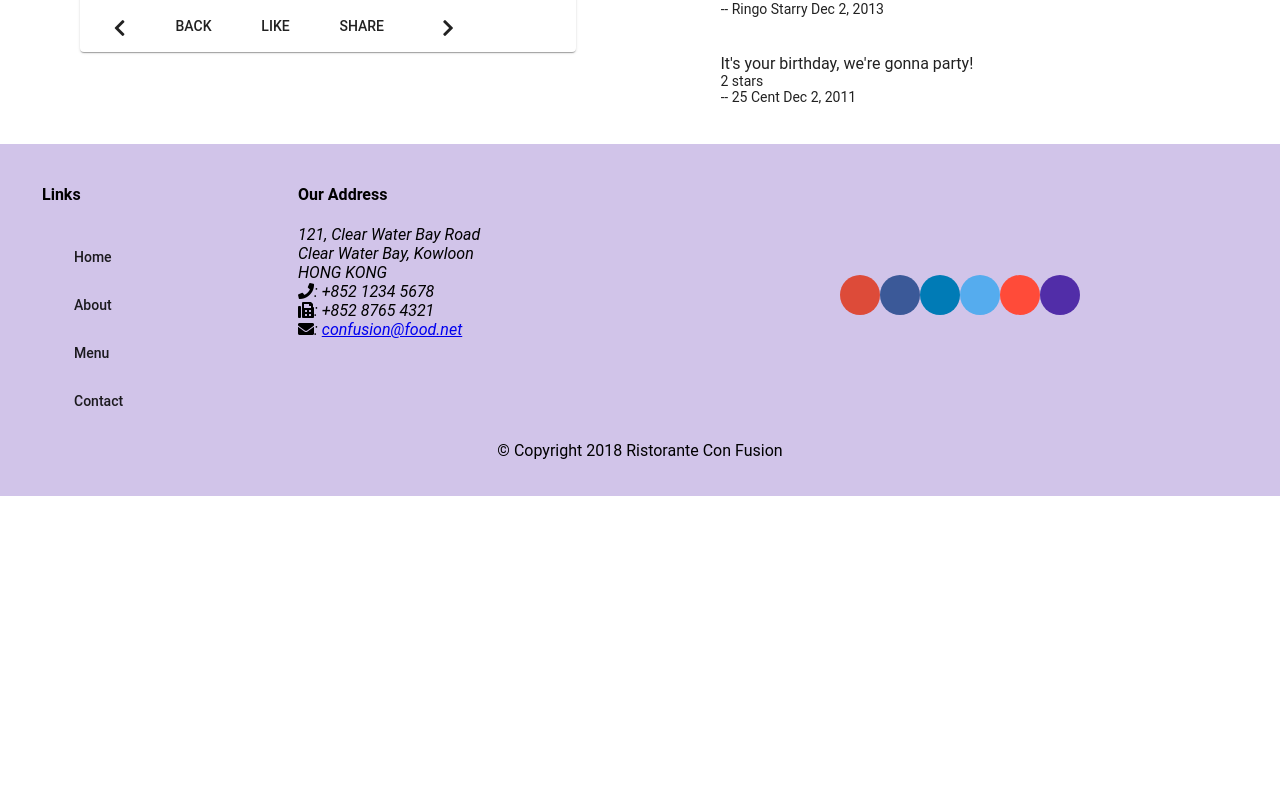
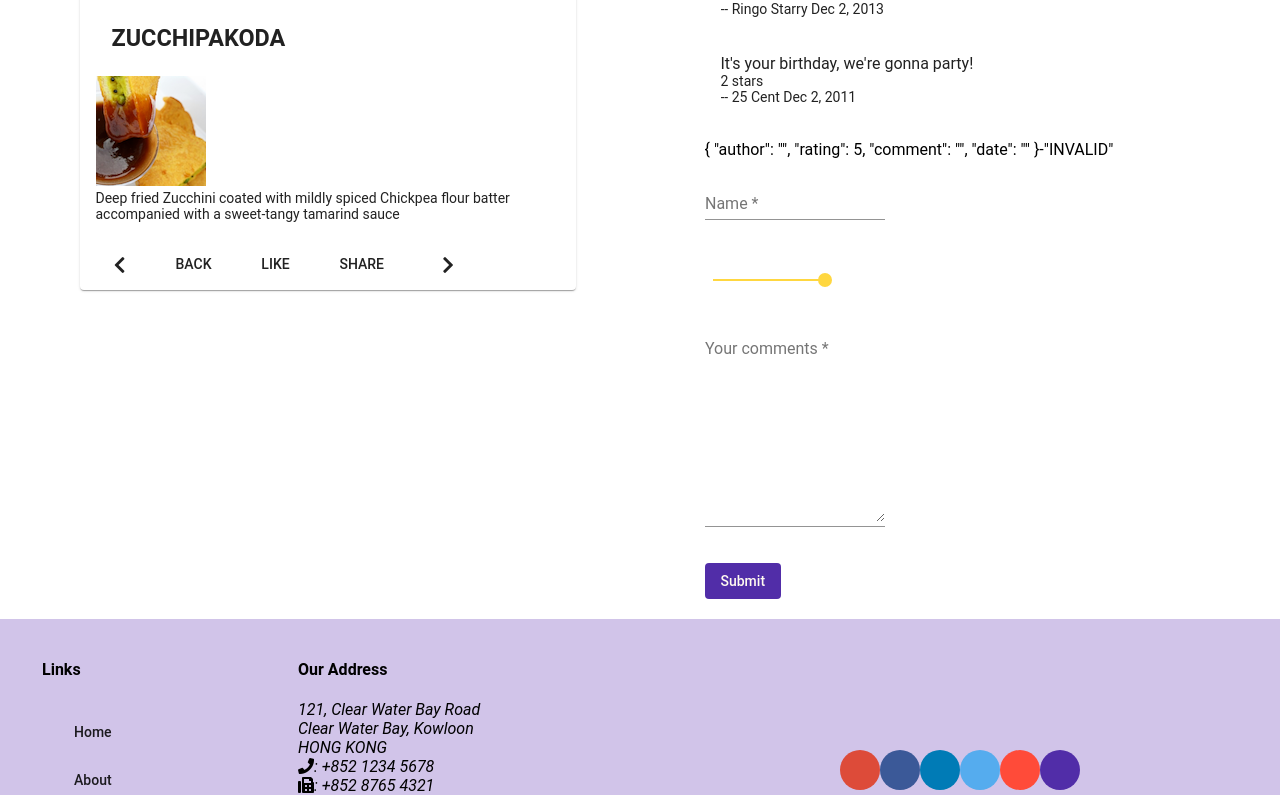
Before and after one commit to DiegoEme/ConFusion-Angular, an Angular app: page /dishdetail/1 in a window 1280 px wide. Shown: the part 683-1478 px from the top of the page. Before the commit the page ends 1179 px from the top, so only its background shows below. Built offline with nearby package versions, Linux system fonts and the light colour scheme; some icons are missing.

Commit message:
comments form

```diff
--- a/src/app/app.module.ts
+++ b/src/app/app.module.ts
@@ -18,6 +18,7 @@ import { ReactiveFormsModule } from '@angular/forms';
 import { MatSelectModule } from '@angular/material/select';
 import { MatSlideToggleModule } from '@angular/material/slide-toggle';
 import { MatProgressSpinnerModule } from '@angular/material/progress-spinner';
+import {MatSliderModule} from '@angular/material/slider';
 import 'hammerjs';
 import { MenuComponent } from './menu/menu.component';
 import { DishdetailComponent } from './dishdetail/dishdetail.component';
@@ -64,7 +65,9 @@ import { LeaderService } from './services/leader.service';
     ReactiveFormsModule,
     MatSlideToggleModule,
     MatSelectModule,
-    MatProgressSpinnerModule
+    MatProgressSpinnerModule,
+    MatSliderModule
+
   ],
   providers: [
     DishService,
--- a/src/app/dishdetail/dishdetail.component.html
+++ b/src/app/dishdetail/dishdetail.component.html
@@ -46,5 +46,67 @@
         <p matLine>-- {{ comment.author }} {{ comment.date | date }}</p>
       </mat-list-item>
     </mat-list>
+
+    <mat-list-item *ngIf="commentForm.valid">
+      <p matLine>{{ commentForm.value.comment }}</p>
+      <p matLine>{{ commentForm.value.rating }}</p>
+      <p matLine>{{ commentForm.value.author }}</p>
+    </mat-list-item>
+    <p>{{ commentForm.value | json }}-{{ commentForm.status | json }}</p>
+    <form
+      novalidate
+      [formGroup]="commentForm"
+      #fform="ngForm"
+      (ngSubmit)="onSubmit()"
+    >
+      <p>
+        <mat-form-field
+          ><input
+            matInput
+            formControlName="author"
+            placeholder="Name"
+            type="text"
+            required
+          />
+          <mat-error *ngIf="formErrors.author">{{
+            formErrors.author
+          }}</mat-error>
+        </mat-form-field>
+      </p>
+      <p>
+        <mat-slider
+          value="5"
+          formControlName="rating"
+          thumbLabel
+          tickInterval="1"
+          step="1"
+          max="5"
+        ></mat-slider>
+      </p>
+
+      <p>
+        <mat-form-field>
+          <textarea
+            matInput
+            rows="10"
+            matInput
+            formControlName="comment"
+            placeholder="Your comments"
+          ></textarea>
+          <mat-error *ngIf="formErrors.comment">{{
+            formErrors.comment
+          }}</mat-error>
+        </mat-form-field>
+      </p>
+      <button
+        type="submit"
+        mat-button
+        class="background-primary text-floral-white"
+      >
+        Submit
+      </button>
+    </form>
   </div>
+
+  <!---COMMENTARIES BY CX -->
 </div>
--- a/src/app/dishdetail/dishdetail.component.ts
+++ b/src/app/dishdetail/dishdetail.component.ts
@@ -1,9 +1,11 @@
-import { Component, OnInit} from '@angular/core';
+import { Component, OnInit, ViewChild} from '@angular/core';
 import { Dish } from '../shared/dish';
 import { Params, ActivatedRoute } from '@angular/router';
 import { Location } from '@angular/common';
 import { DishService } from '../services/dish.service';
 import { switchMap } from 'rxjs/operators';
+import { FormBuilder, FormGroup, Validators } from '@angular/forms';
+import { Comment } from '..//shared/comment';;
 
 @Component({
   selector: 'app-dishdetail',
@@ -16,10 +18,37 @@ export class DishdetailComponent implements OnInit {
   dishIds: string[];
   prev: string;
   next: string;
+  commentForm: FormGroup;
+  comment: Comment;
+  dishcopy: Dish;
+  @ViewChild('fform') commentFormDirective;
+
+  formErrors = {
+    'author': '',
+    'comment': '',
+
+  };
+
+  validationMessages = {
+    'author': {
+      'required':      'Author is required.',
+      'minlength':     'Author must be at least 2 characters long.',
+
+    },
+    'comment': {
+      'required':      'comment is required.',
+      'minlength':     'Comment must be at least 2 characters long.',
+
+    }
+
+  };
 
   constructor(private dishservice: DishService,
     private location: Location,
-    private route: ActivatedRoute) { }
+    private route: ActivatedRoute,
+    private fb: FormBuilder) {
+      this.createForm()
+    }
 
   ngOnInit(): void {
     this.dishservice.getDishIds().subscribe(dishIds => this.dishIds = dishIds);
@@ -37,4 +66,52 @@ export class DishdetailComponent implements OnInit {
     this.location.back();
   }
 
+  createForm(){
+    this.commentForm = this.fb.group({
+
+      author: ['',[Validators.required, Validators.minLength(2)]],
+      rating: 5,
+      comment: ['',[Validators.required, Validators.minLength(2)]],
+      date: ''
+
+
+    });
+
+    this.commentForm.valueChanges.subscribe(
+      data => this.onValueChanged(data));
+
+      this.onValueChanged();
+  }
+
+  onValueChanged(data?: any) {
+    if (!this.commentForm) { return; }
+    const form = this.commentForm;
+    for (const field in this.formErrors) {
+      if (this.formErrors.hasOwnProperty(field)) {
+        // clear previous error message (if any)
+        this.formErrors[field] = '';
+        const control = form.get(field);
+        if (control && control.dirty && !control.valid) {
+          const messages = this.validationMessages[field];
+          for (const key in control.errors) {
+            if (control.errors.hasOwnProperty(key)) {
+              this.formErrors[field] += messages[key] + ' ';
+            }
+          }
+        }
+      }
+    }
+  }
+
+  onSubmit() {
+    this.commentForm.value.date = new Date().toISOString();
+    this.comment = this.commentForm.value;
+    console.log(this.comment);
+    this.dishcopy.comments.push(this.comment);
+
+    this.commentForm.reset();
+    this.commentFormDirective.resetForm()
+  }
+
+
 }
```
